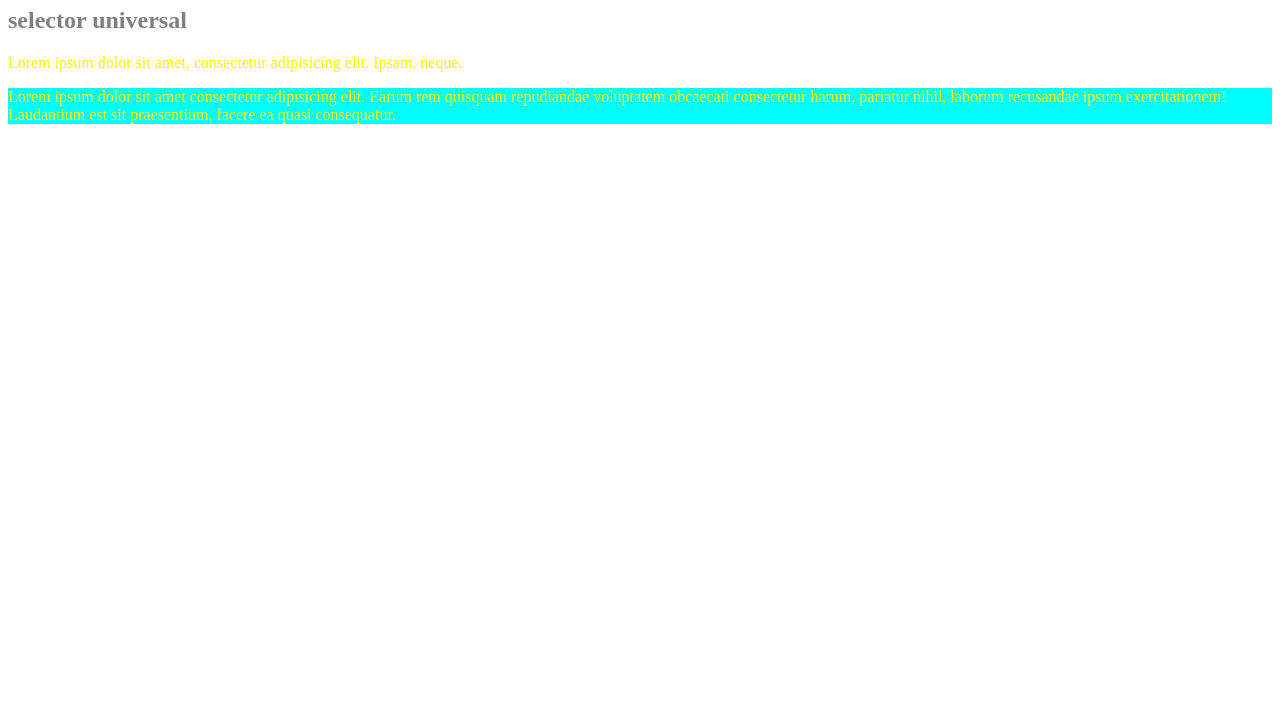
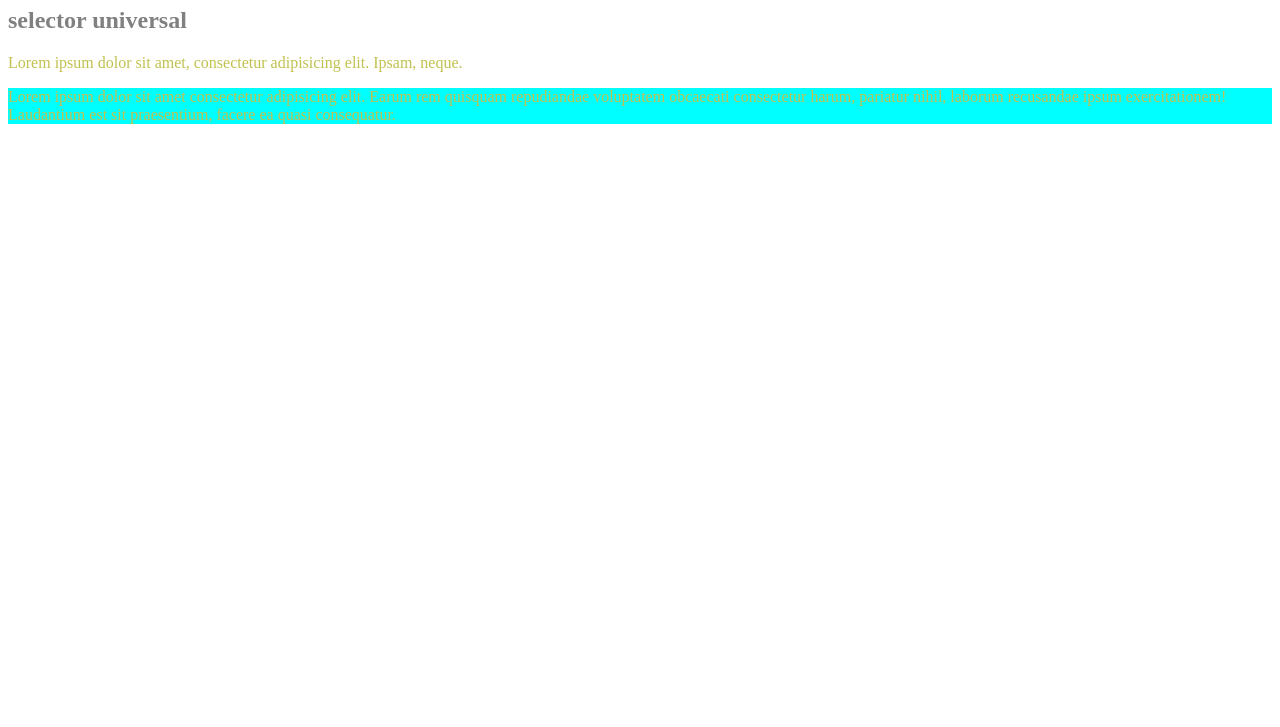
Before and after one commit to kevyn1936/Practica6_52, a plain HTML site: page css1.html in a window 1280 px wide. Shown: the part 73-800 px from the top of the page. Drawn offline with Linux system fonts and the light colour scheme.

Commit message:
Reparacion de colores y borders " color and borders

```diff
--- a/css/css1.css
+++ b/css/css1.css
@@ -6,18 +6,18 @@
 
 /*
 main{
-    background-color: green;
+    background-color : green;
 } */
 
 #pie, #encabezado{
     background-color: aqua;
 }
 h1,p,article{
-    color: yellow;
+    color: rgb(193, 193, 79);
 }
 *{
-    color: gray;
+    color: rgb(128, 128, 128);
 }
 #header {
-    color: blue;
+    color: rgb(1, 1, 237);
 }
--- a/css1.html
+++ b/css1.html
@@ -5,7 +5,7 @@
     <meta http-equiv="X-UA-Compatible" content="IE=edge">
     <meta name="viewport" content="width=device-width, initial-scale=1.0">
     <link rel="stylesheet" href="css/css1.css">
-    <title>clase css1</title>
+    <title>Clase css1</title>
 </head>
 <body>
     <header id="encabezado">
```
Also changed, not shown: index.html (+2 -2 lines).
